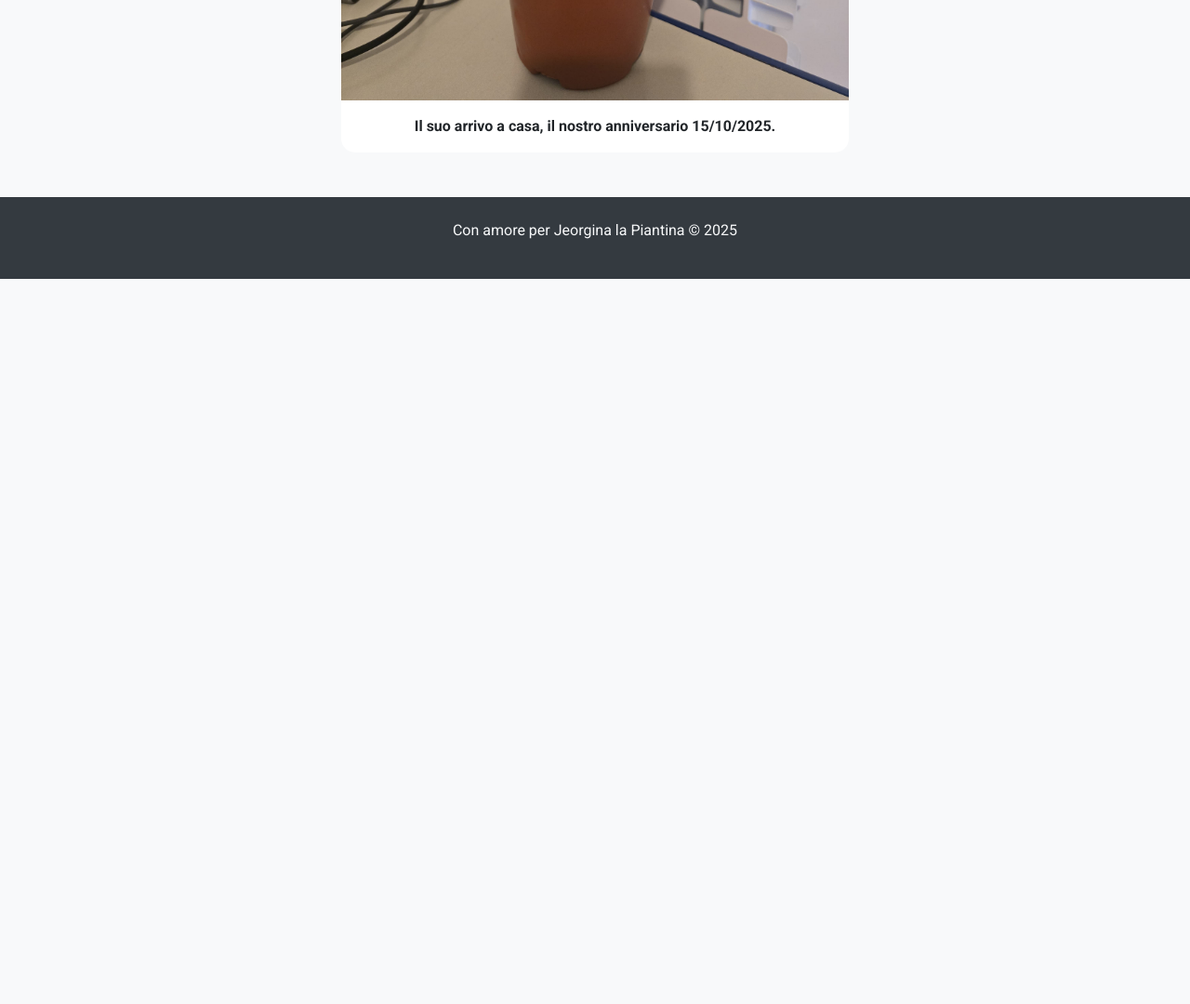
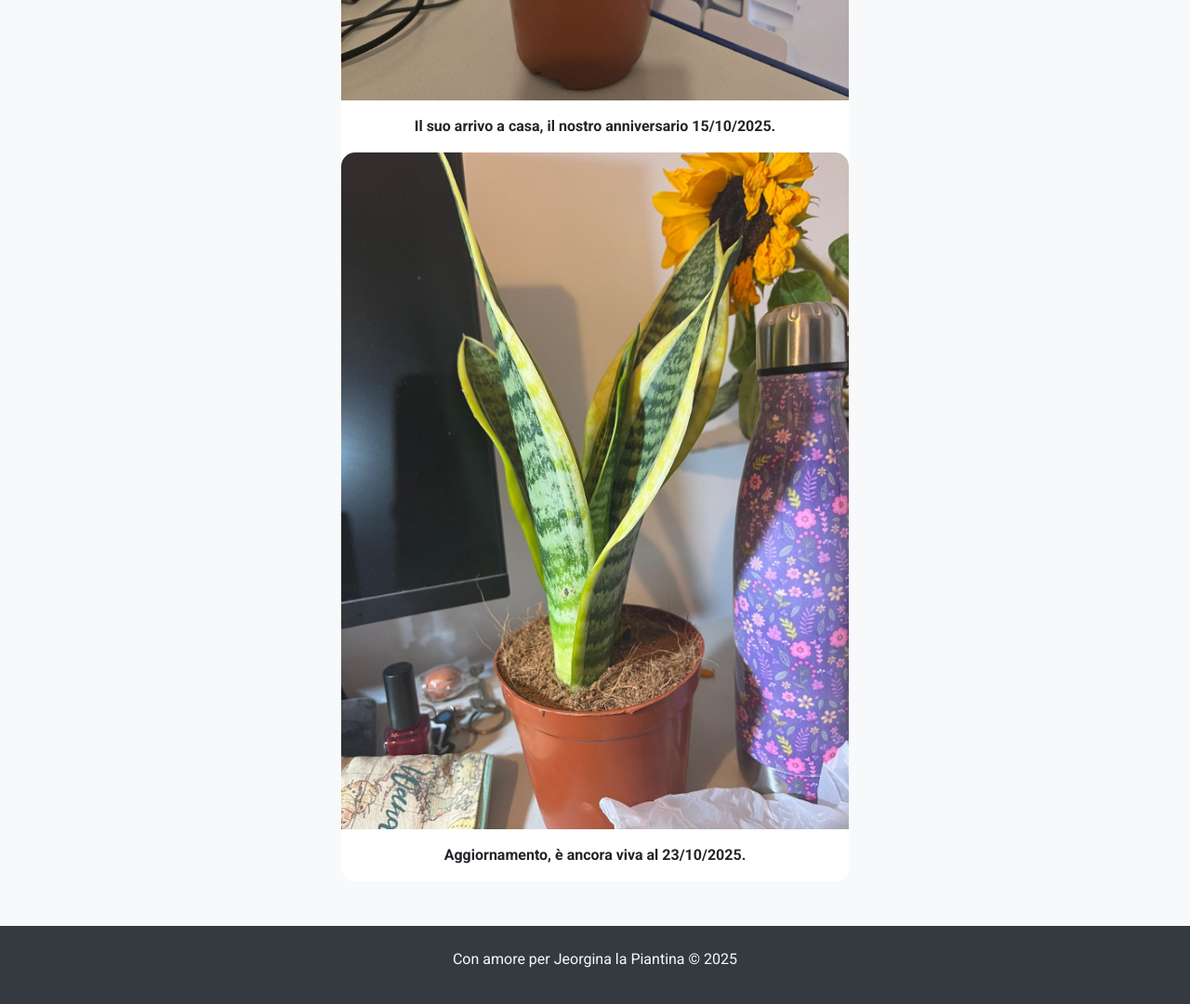
Before and after one commit to Bobbinetor/jeorginalapiantina, a plain HTML site: page index.html in a window 1280 px wide. Shown: the part 2400-3480 px from the top of the page at 93% size. Before the commit the page ends 2700 px from the top, so only its background shows below. Drawn offline with nearby package versions, Linux system fonts and the light colour scheme.

```diff
--- a/index.html
+++ b/index.html
@@ -121,6 +121,12 @@
                         <div class="card-body">
                             <p class="card-text"><strong>Il suo arrivo a casa, il nostro anniversario 15/10/2025.</strong></p>
                         </div>
+
+                        <div class="card">
+                        <img src="images/jeo_23_10.jpeg" class="card-img-top" alt="Foto di Jeorgina">
+                        <div class="card-body">
+                            <p class="card-text"><strong>Aggiornamento, è ancora viva al 23/10/2025.</strong></p>
+                        </div>
                     </div>
                 </div>
             </div>
```
Also changed, not shown: images/jeo_23_10.jpeg (added), 1 other file.
